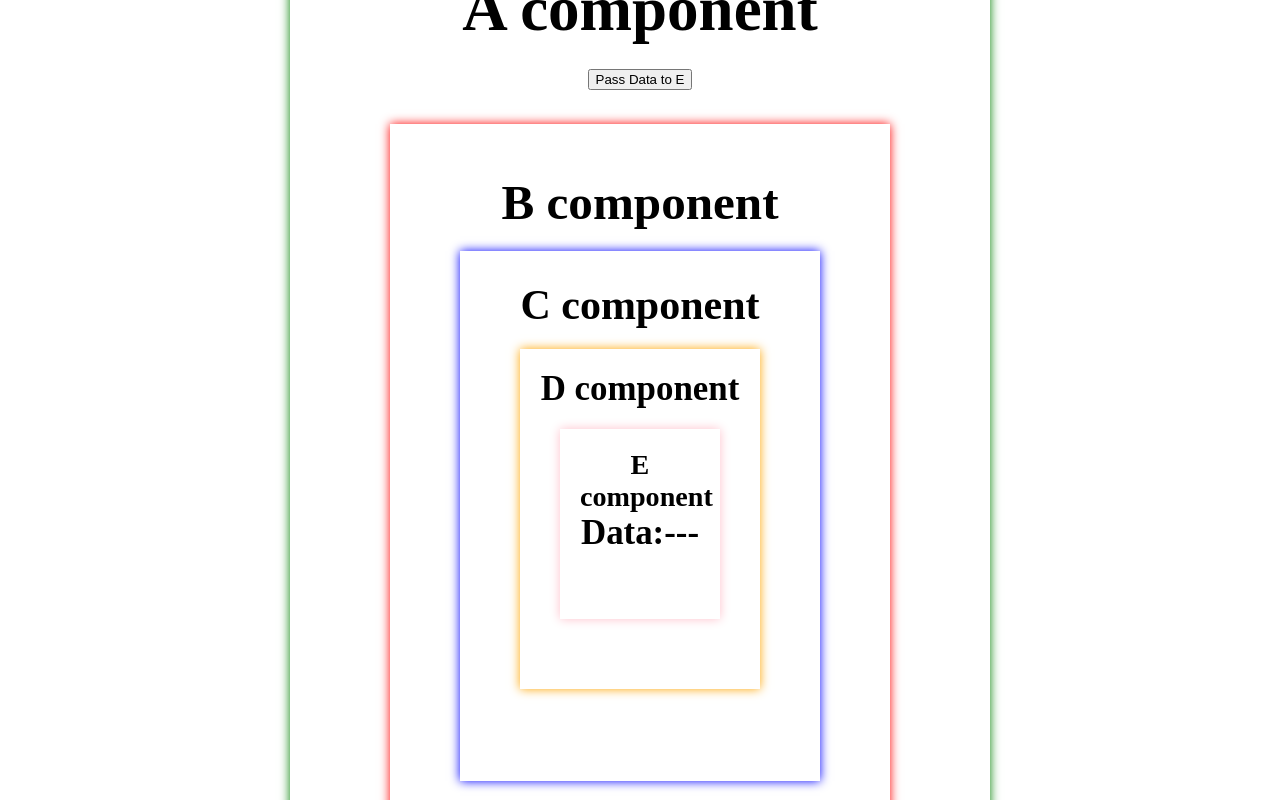
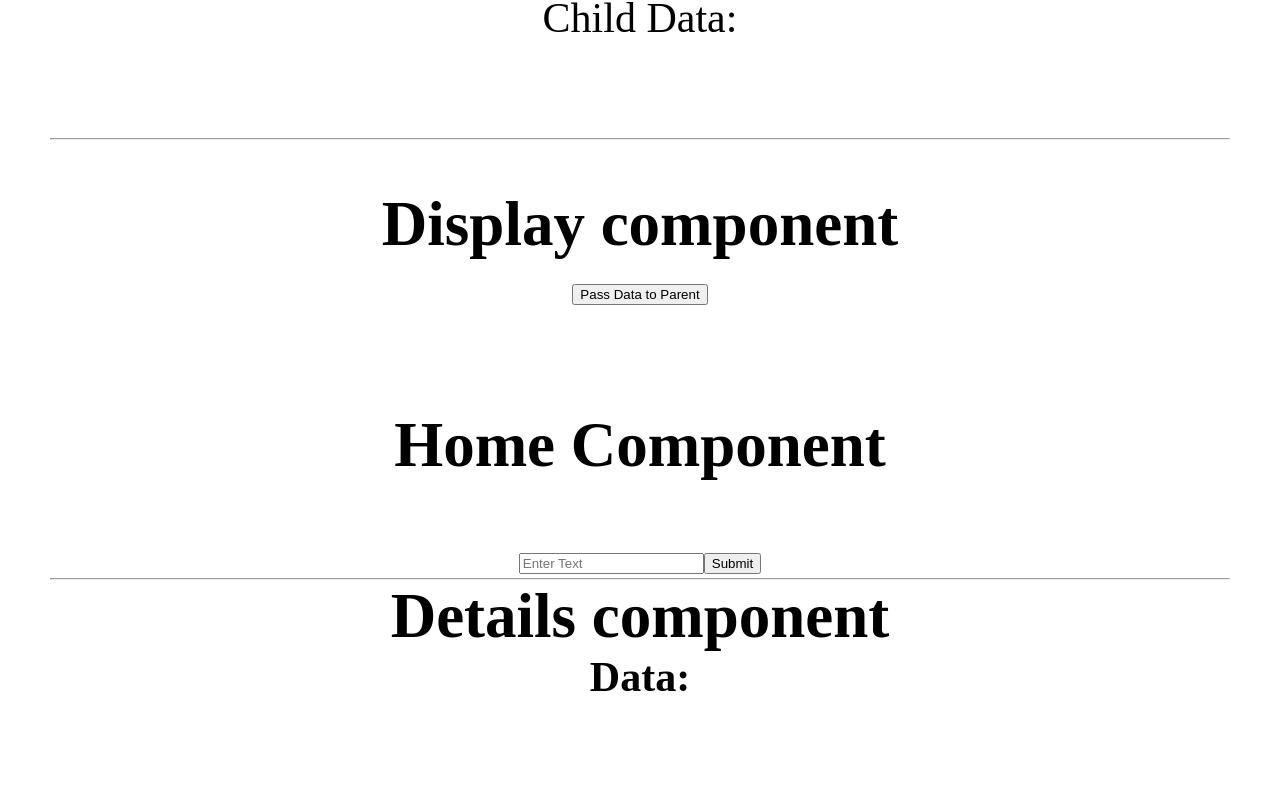
Before and after one commit to niharika-070695/ReactDemo, a React (Vite) app: page / in a window 1280 px wide. Shown: the part 340-1140 px from the top of the page. Built offline with nearby package versions, Linux system fonts and the light colour scheme; the HTML template or start-up script is replaced by a standard one.

Commit message:
Commit till session-19

```diff
--- a/src/App.jsx
+++ b/src/App.jsx
@@ -15,12 +15,15 @@ import AllProducts from "./components/allproducts/AllProducts";
 import Usernames from "./components/user-names/Usernames";
 import A from "./components/parent-child/A";
 import Ac from "./components/context-api/Ac";
-
+import HomeContext from "./components/context-api/HomeContext";
+import Name from "./components/child-parent/Name";
 function App() {
   return (
     <div className="app">
       <h2>App component</h2>
       <Navbar />
+      <Name />
+      <HomeContext />
       <Routes>
         <Route path={"/context-api"} element={<Ac />}></Route>
         <Route path={"/"} element={<A />}></Route>
--- /dev/null
+++ b/src/components/child-parent/Display.jsx
@@ -0,0 +1,20 @@
+import React from "react";
+import { useState } from "react";
+
+function Display({ setData }) {
+  let [childdata, setChildData] = useState("React JS");
+  return (
+    <div>
+      <h2>Display component</h2>
+      <button
+        onClick={() => {
+          setData(childdata);
+        }}
+      >
+        Pass Data to Parent
+      </button>
+    </div>
+  );
+}
+
+export default Display;
--- /dev/null
+++ b/src/components/child-parent/Name.jsx
@@ -0,0 +1,21 @@
+import React from "react";
+import Display from "./Display";
+import { useState } from "react";
+
+function Name() {
+  let [state, setState] = useState("");
+  return (
+    <div style={{ padding: "50px" }}>
+      <h2>Name component</h2>
+      <br />
+      <p>Child Data:{state}</p>
+      <br />
+      <br />
+      <hr />
+      <br />
+      <Display setData={setState} />
+    </div>
+  );
+}
+
+export default Name;
--- a/src/components/context-api/Ac.jsx
+++ b/src/components/context-api/Ac.jsx
@@ -1,11 +1,13 @@
 import React from "react";
 import B from "./B";
 import myfirstContext from "./context";
+
 function A() {
   return (
     <div style={{ padding: "50px" }}>
       <h2>A component</h2>
       <button>Submit</button>
+
       <br />
       <br />
       <hr />
--- /dev/null
+++ b/src/components/context-api/Details.jsx
@@ -0,0 +1,14 @@
+import React from "react";
+import { useContext } from "react";
+import { myHomeContext } from "./MyHomeContext";
+function Details() {
+  let info = useContext(myHomeContext);
+  return (
+    <div>
+      <h2>Details component</h2>
+      <h4>Data:{info}</h4>
+    </div>
+  );
+}
+
+export default Details;
--- a/src/components/context-api/E.jsx
+++ b/src/components/context-api/E.jsx
@@ -1,6 +1,7 @@
 import React from "react";
 import { useContext } from "react";
 import myfirstContext from "./context";
+
 function E() {
   let contextdata = useContext(myfirstContext);
   return (
--- a/src/components/context-api/HomeContext.jsx
+++ b/src/components/context-api/HomeContext.jsx
@@ -1,7 +1,32 @@
 import React from "react";
-
+import { useState } from "react";
+import Details from "./Details";
+import { myHomeContext } from "./MyHomeContext";
 function HomeContext() {
-  return <div></div>;
+  let [state, setState] = useState("");
+  let [data, setData] = useState("");
+  const submitData = () => {
+    setData(state);
+  };
+  return (
+    <div style={{ padding: "50px" }}>
+      <h2>Home Component</h2>
+      <br />
+      <input
+        type="text"
+        placeholder="Enter Text"
+        onChange={(event) => {
+          setState(event.target.value);
+        }}
+      />
+      <button onClick={submitData}>Submit</button>
+      <br />
+      <hr />
+      <myHomeContext.Provider value={data}>
+        <Details />
+      </myHomeContext.Provider>
+    </div>
+  );
 }
 
 export default HomeContext;
--- /dev/null
+++ b/src/components/context-api/MyHomeContext.js
@@ -0,0 +1,2 @@
+import { createContext } from "react";
+export let myHomeContext = createContext();
--- a/src/components/nav/Navbar.jsx
+++ b/src/components/nav/Navbar.jsx
@@ -1,6 +1,7 @@
 import React from "react";
 import "./Nav.css";
 import { Link } from "react-router-dom";
+
 function nav() {
   return (
     <div className="nav">
```
